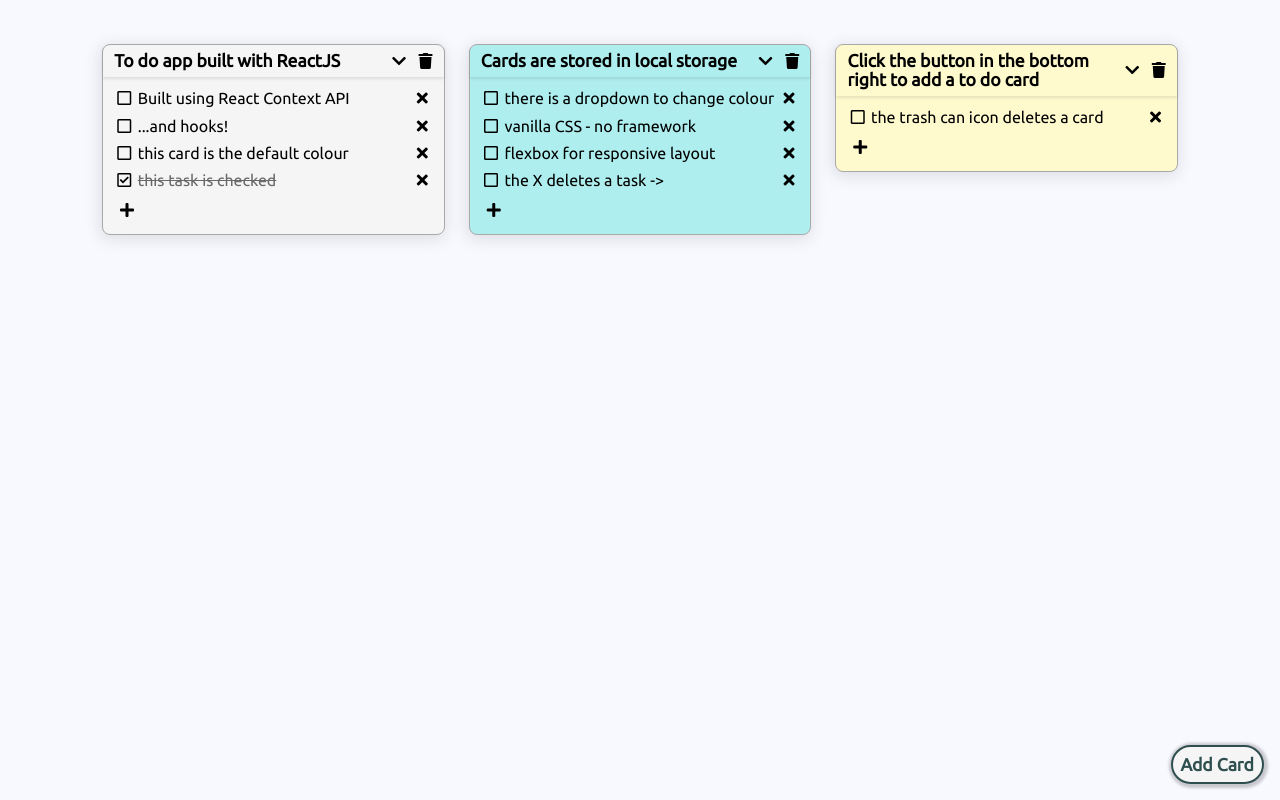
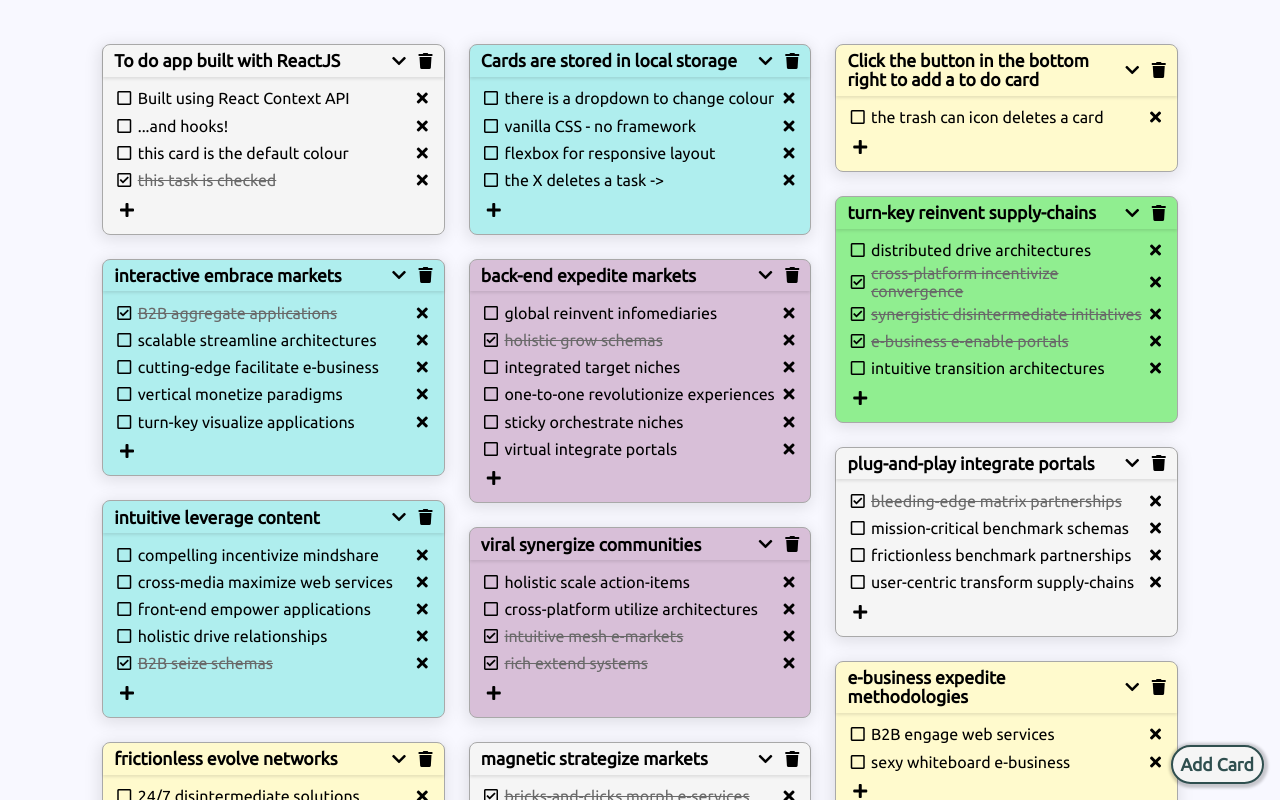
Before and after one commit to bushblade/react-todos-mark2, a React (Create React App) app: page / in a window 1280 px wide. Shown: the top 800 px of the page. Built offline with nearby package versions, Linux system fonts and the light colour scheme.

Commit message:
fake cards

```diff
--- a/package.json
+++ b/package.json
@@ -4,6 +4,7 @@
   "private": true,
   "dependencies": {
     "@fortawesome/fontawesome-free": "^5.9.0",
+    "faker": "^4.1.0",
     "react": "^16.8.6",
     "react-dom": "^16.8.6",
     "react-scripts": "2.0.5",
--- a/src/defaultCards.js
+++ b/src/defaultCards.js
@@ -1,4 +1,31 @@
 import uuid from 'uuid'
+import faker from 'faker'
+
+const colors = [
+  'Thistle',
+  'PaleTurquoise',
+  'LemonChiffon',
+  'NavajoWhite',
+  'WhiteSmoke',
+  'LightGreen'
+]
+
+const randomTask = () => ({
+  taskId: uuid(),
+  text: faker.company.bs(),
+  checked: Math.random() > 0.6 ? true : false
+})
+
+const randomCard = () => ({
+  cardId: uuid(),
+  title: faker.company.bs(),
+  color: colors[Math.round(Math.random() * colors.length)],
+  tasks: [
+    ...Array(Math.round(Math.random() * 6))
+      .fill(0)
+      .map(randomTask)
+  ]
+})
 
 export default [
   {
@@ -66,5 +93,8 @@
         checked: false
       }
     ]
-  }
+  },
+  ...Array(10)
+    .fill(0)
+    .map(randomCard)
 ]
```
Also changed, not shown: 1 other file (tests, documents, lock files or other folders).
